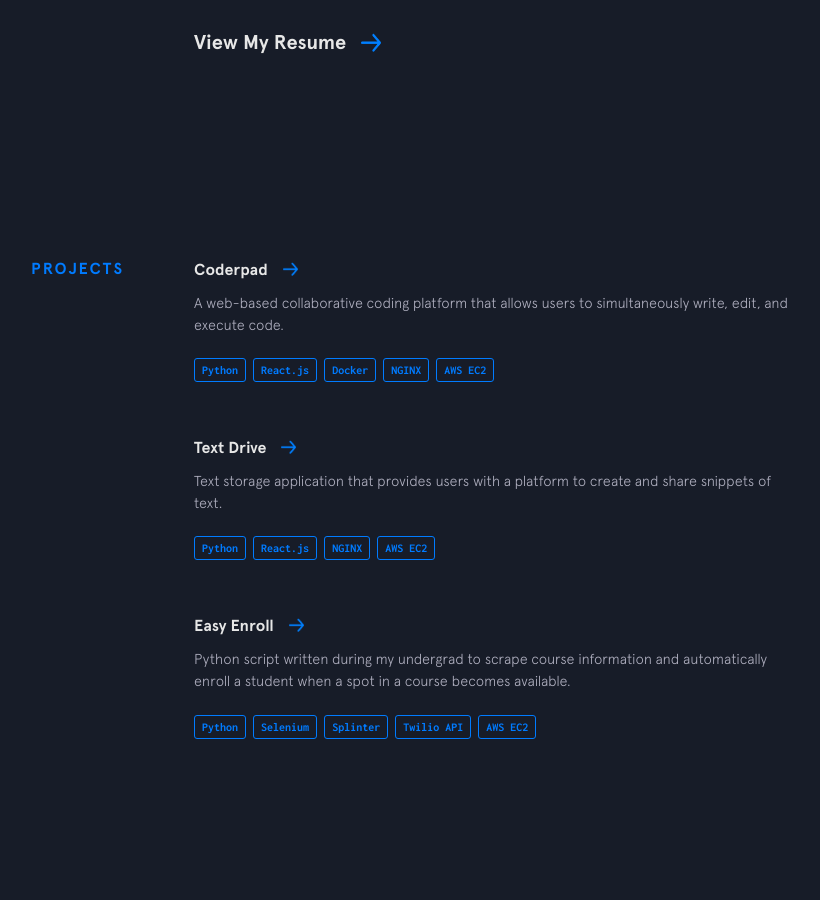
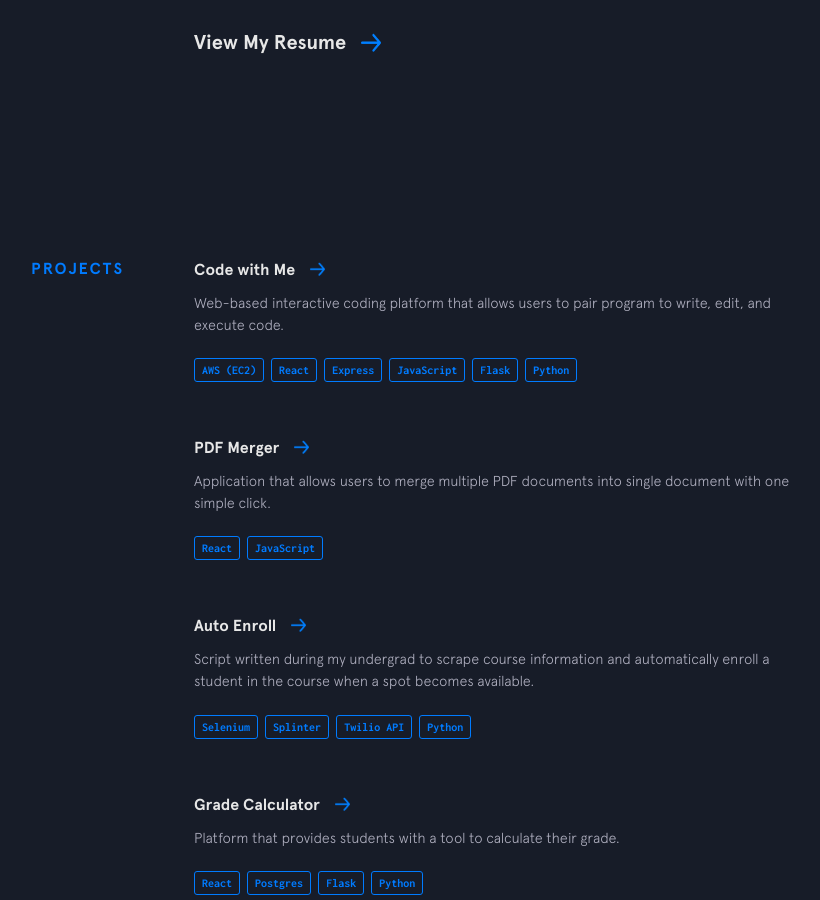
Before and after one commit to dannyhp1/portfolio-site, a Jekyll site: the page built from index.html, in a window 1280 px wide and 900 px high, scrolled down 2300 px. Shown: the whole window, without its empty margins (256-1076 px from the left). Built offline with Jekyll 4.4.1, drawn with Linux system fonts in a browser that asks for light colours; nearby versions of some CDN libraries.

Commit message:
Updated projects list.

```diff
--- a/_data/other-projects.yml
+++ b/_data/other-projects.yml
@@ -1,31 +1,39 @@
-- name: Coderpad
-  url: https://github.com/dannyhp1/core
-  code: https://github.com/dannyhp1/core
-  description: A web-based collaborative coding platform that allows users to simultaneously write, edit, and execute code.
+- name: Code with Me
+  url: https://codewithme.dannyhp.com
+  code: https://github.com/dannyhp1/code-with-me
+  description: Web-based interactive coding platform that allows users to pair program to write, edit, and execute code.
   used:
+    - thing: AWS (EC2)
+    - thing: React
+    - thing: Express
+    - thing: JavaScript
+    - thing: Flask
     - thing: Python
-    - thing: React.js
-    - thing: Docker
-    - thing: NGINX
-    - thing: AWS EC2
 
-- name: Text Drive
-  url: https://github.com/dannyhp1/core
-  code: https://github.com/dannyhp1/core
-  description: Text storage application that provides users with a platform to create and share snippets of text.
+- name: PDF Merger
+  url: https://pdfmerger.dannyhp.com
+  code: https://github.com/dannyhp1/pdf-merger
+  description: Application that allows users to merge multiple PDF documents into single document with one simple click.
   used:
-    - thing: Python
-    - thing: React.js
-    - thing: NGINX
-    - thing: AWS EC2
+    - thing: React
+    - thing: JavaScript
 
-- name: Easy Enroll
+- name: Auto Enroll
   url: https://github.com/dannyhp1/automatic-enrollment-bot
   code: https://github.com/dannyhp1/automatic-enrollment-bot
-  description: Python script written during my undergrad to scrape course information and automatically enroll a student when a spot in a course becomes available.
+  description: Script written during my undergrad to scrape course information and automatically enroll a student in the course when a spot becomes available.
   used:
-    - thing: Python
     - thing: Selenium
     - thing: Splinter
     - thing: Twilio API
-    - thing: AWS EC2
+    - thing: Python
+
+- name: Grade Calculator
+  url: https://gradecalculator.dannyhp.com
+  code: https://github.com/dannyhp1/grade-calculator
+  description: Platform that provides students with a tool to calculate their grade.
+  used:
+    - thing: React
+    - thing: Postgres
+    - thing: Flask
+    - thing: Python
```
Also changed, not shown: 1 other file.
